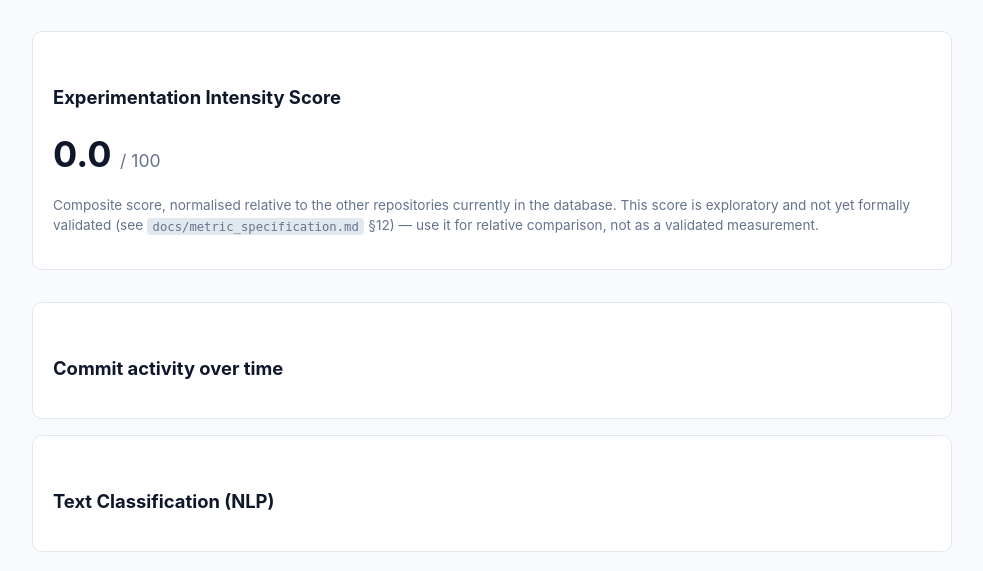
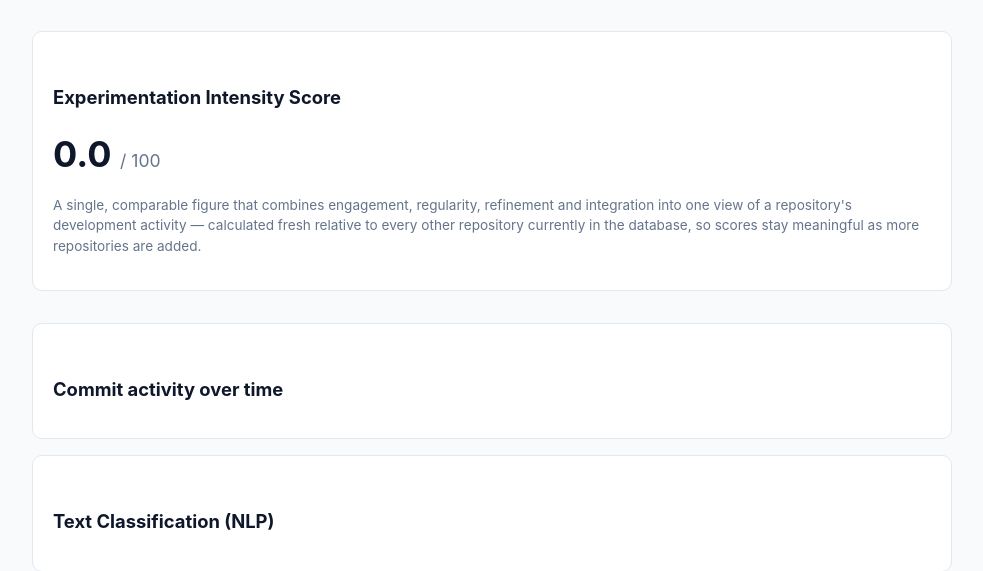
Before and after one commit to Shukrah-M/github_learning_analytics, a Flask app: template dashboard/templates/repository_detail.html in a window 1280 px wide. Shown: the part 195-766 px from the top of the page, without its empty margins (148-1131 px from the left). Run offline with Flask 3, Linux system fonts and the light colour scheme; the template is opened without the code that fills it, so the values that code supplies are empty; parts of the project's set-up code (start-up, migrations or seed data) failed here and were passed over.

Commit message:
Lead the experimentation score with what it offers, not a caveat
Replaces the score's methodological caveat with copy describing what
the composite score actually gives you (one comparable figure across
engagement, regularity, refinement and integration). The underlying
validation status is unchanged and still documented in
docs/metric_specification.md \u00a712 for the dissertation record.

```diff
--- a/dashboard/templates/repository_detail.html
+++ b/dashboard/templates/repository_detail.html
@@ -20,10 +20,11 @@
     <p class="score-headline score-headline-empty">N/A</p>
   {% endif %}
   <p class="score-caveat">
-    Composite score, normalised relative to the other repositories currently
-    in the database. This score is exploratory and not yet formally
-    validated (see <code>docs/metric_specification.md</code> &sect;12) &mdash;
-    use it for relative comparison, not as a validated measurement.
+    A single, comparable figure that combines engagement, regularity,
+    refinement and integration into one view of a repository's
+    development activity &mdash; calculated fresh relative to every
+    other repository currently in the database, so scores stay
+    meaningful as more repositories are added.
   </p>
   {{ charts.score_bar | safe }}
 </section>
```
